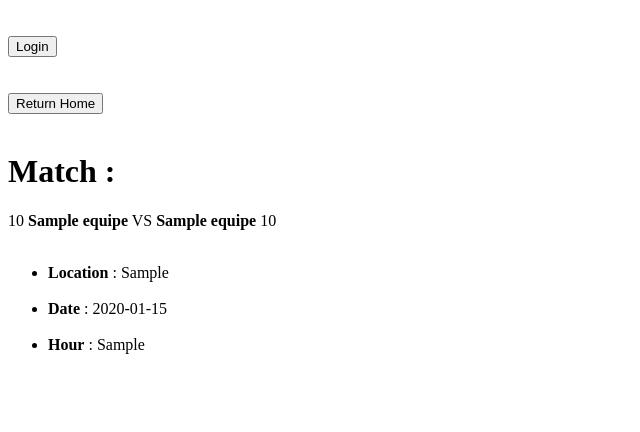
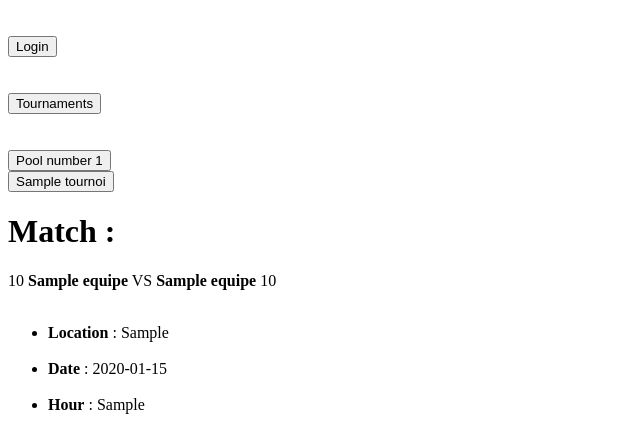
Before and after one commit to ClementLpz/tournois-clement-lopez, a Django app: page /tournaments/match/1/ in a window 1280 px wide. Shown: the part 26-458 px from the top of the page, without its empty margins (0-640 px from the left). Run offline with Django 4.2, Linux system fonts and the light colour scheme; tables that the repository leaves empty hold one stand-in row (values such as "Sample post").

Commit message:
Add ugly but functional buttons for navigation

```diff
--- a/tournois/templates/base.html
+++ b/tournois/templates/base.html
@@ -23,7 +23,7 @@
 
     <br> <br>
 
-    <a href="{% url 'tournaments:tournaments_list' %}"><button>Return Home</button></a> <br> <br>
+    <a href="{% url 'tournaments:tournaments_list' %}"><button>Tournaments</button></a> <br> <br> <br>
 
     {% block content %}{% endblock %}
     <footer><em>&copy; ISAE-SUPAERO</em></footer>
--- a/tournois/tournaments/templates/tournaments/match_details.html
+++ b/tournois/tournaments/templates/tournaments/match_details.html
@@ -1,4 +1,5 @@
-{% extends 'base.html' %}
+{% extends 'base.html'%}
+
 
 {% comment %}
 Extend site-wide base HTML template located in main templates/ dir
@@ -8,6 +9,13 @@ Extend site-wide base HTML template located in main templates/ dir
 {% block title %}Match Details{% endblock title%}
 
 {% block content %}
+
+<div class="results-btn">
+    <button onclick="history.go(-1);"><i class="fas fa-arrow-left"></i> Pool number {{ match.pool.number }} </button>
+</div>
+<div class="results-btn">
+    <button onclick="history.go(-2);"><i class="fas fa-arrow-left"></i> {{ match.pool.tournament.name }} </button>
+</div>
 
 <h1>Match :</h1>
 
--- a/tournois/tournaments/templates/tournaments/pool_details.html
+++ b/tournois/tournaments/templates/tournaments/pool_details.html
@@ -1,4 +1,4 @@
-{% extends 'base.html' %}
+{% extends 'base.html'%}
 
 {% comment %}
 Extend site-wide base HTML template located in main templates/ dir
@@ -8,6 +8,10 @@ Extend site-wide base HTML template located in main templates/ dir
 {% block title %}Pool Details{% endblock title%}
 
 {% block content %}
+
+<div class="results-btn">
+    <button onclick="history.go(-1);"><i class="fas fa-arrow-left"></i> {{ pool.tournament.name }} </button>
+</div>
 
 {% if pool.match_set.all %}
     <h1>Teams</h1>
--- a/tournois/tournaments/templates/tournaments/tournament_details.html
+++ b/tournois/tournaments/templates/tournaments/tournament_details.html
@@ -1,4 +1,4 @@
-{% extends 'base.html' %}
+{% extends 'base.html'%}
 
 {% comment %}
 Extend site-wide base HTML template located in main templates/ dir
--- a/tournois/tournaments/templates/tournaments/tournaments_list.html
+++ b/tournois/tournaments/templates/tournaments/tournaments_list.html
@@ -1,4 +1,4 @@
-{% extends 'base.html' %}
+{% extends 'base.html'%}
 
 {% comment %}
 Extend site-wide base HTML template located in main templates/ dir
```
